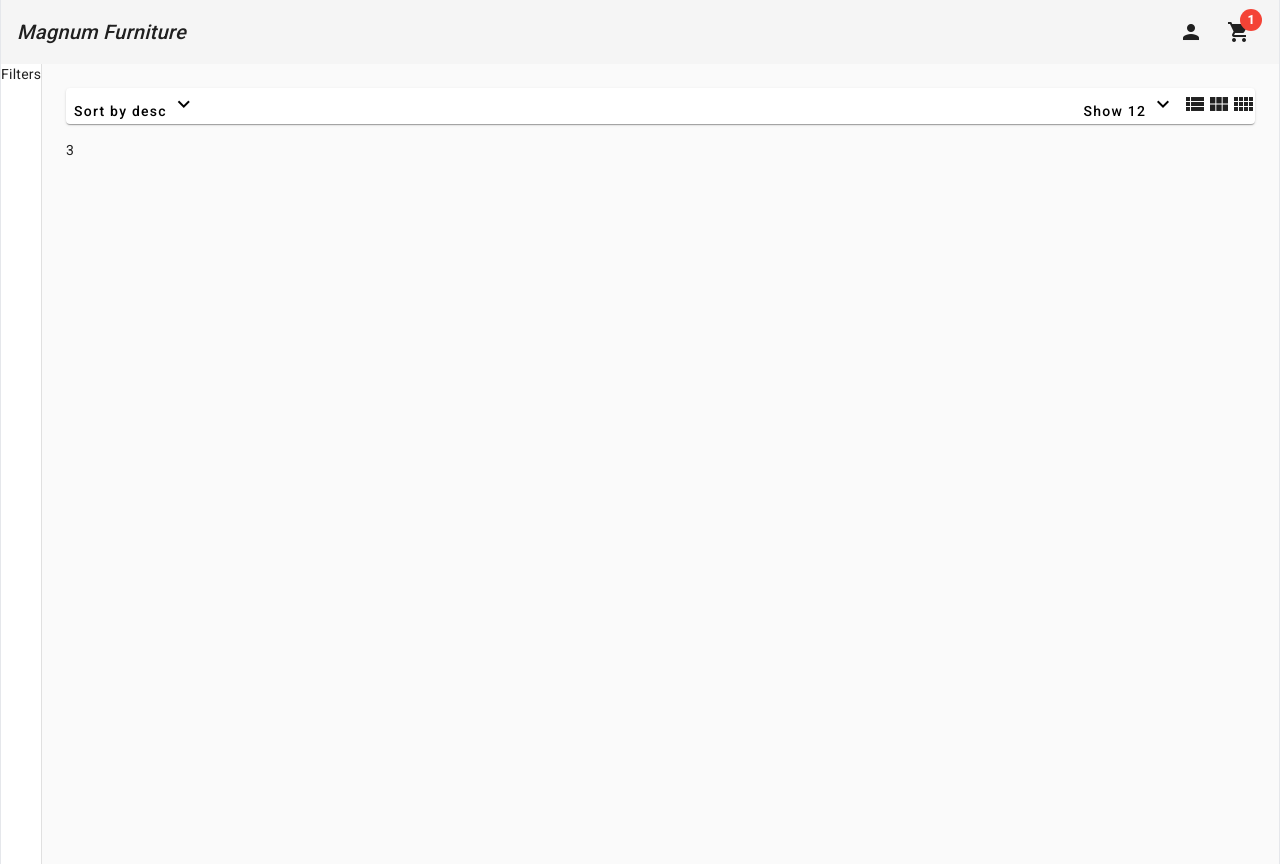
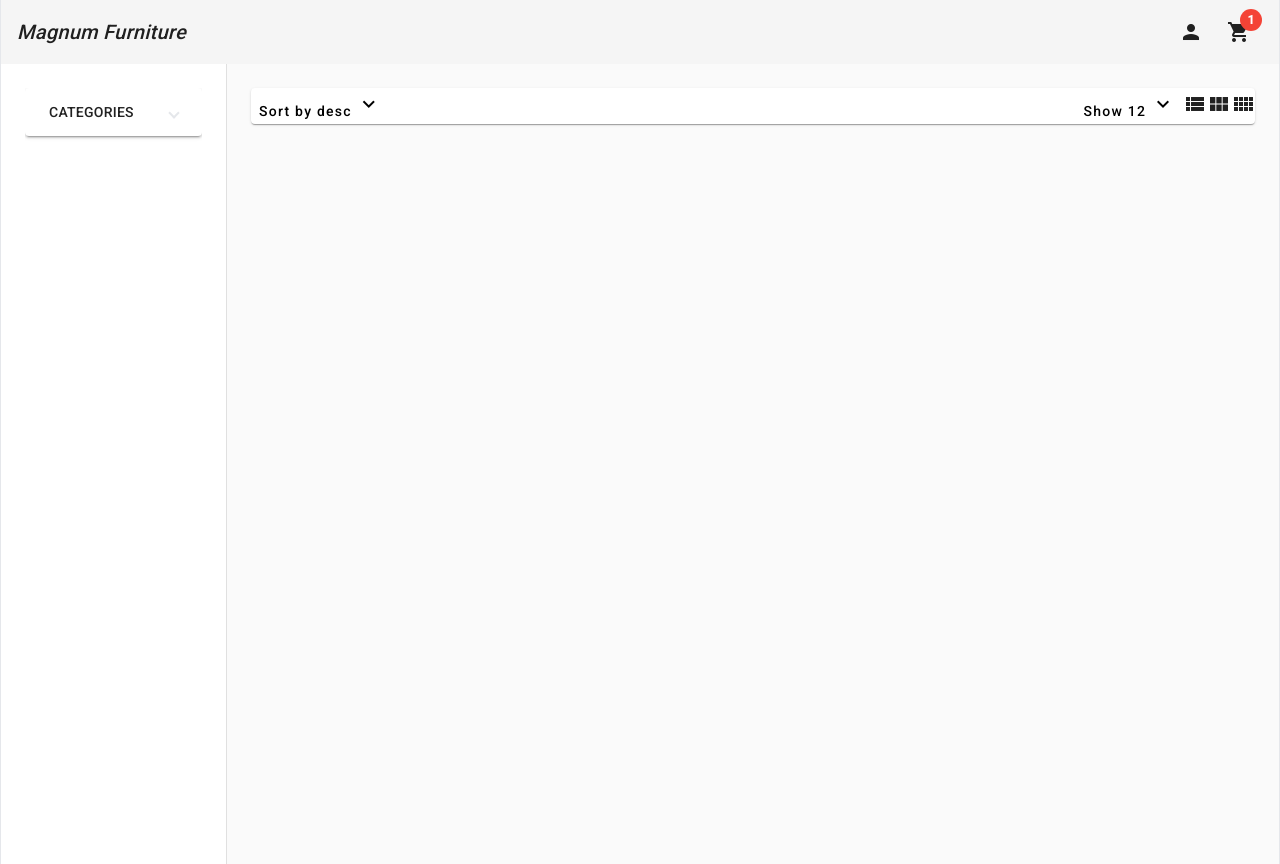
Before and after one commit to DanailDanov/SoftUni-Angular-Project, an Angular app in the folder E-Commerce-Store/: page /home in a window 1280 px wide. Built offline with nearby package versions, Linux system fonts and the light colour scheme.

Commit message:
adding categories

```diff
--- /dev/null
+++ b/E-Commerce-Store/src/app/features/filters/filters.component.html
@@ -0,0 +1,12 @@
+<mat-expansion-panel *ngIf="categories">
+    <mat-expansion-panel-header>
+        <mat-panel-title>
+            CATEGORIES
+        </mat-panel-title>
+    </mat-expansion-panel-header>
+    <mat-selection-list [multiple]="false">
+         <mat-list-option *ngFor="let category of categories" [value]="category">
+            <button (click)="onShowCategory(category)">{{category}}</button>
+         </mat-list-option>
+    </mat-selection-list>
+</mat-expansion-panel>
--- /dev/null
+++ b/E-Commerce-Store/src/app/features/filters/filters.component.ts
@@ -0,0 +1,16 @@
+import { Component, EventEmitter, Output } from '@angular/core';
+
+@Component({
+  selector: 'app-filters',
+  templateUrl: './filters.component.html',
+  styleUrls: ['./filters.component.css']
+})
+export class FiltersComponent {
+  @Output() showCategory = new EventEmitter<string>();
+
+  categories = ['Chair', 'Table'];
+
+  onShowCategory(category: string) : void {
+    this.showCategory.emit(category);
+  }
+}
--- a/E-Commerce-Store/src/app/features/home/home.component.html
+++ b/E-Commerce-Store/src/app/features/home/home.component.html
@@ -1,10 +1,9 @@
 <mat-drawer-container [autosize]="true" class="min-h-full mx-auto border-x">
-
-    <mat-drawer mode="side" opened>
-        <div>Filters</div>
+    <mat-drawer mode="side" opened class="p-6">
+        <app-filters  (showCategory)="onShowCategory($event)"/>
     </mat-drawer>
     <mat-drawer-content class="p-6">
-        <app-products-header (ColumnsCountChange)="onColumnsCountChange($event)" />
-        {{cols}}
+        <app-products-header (columnsCountChange)="onColumnsCountChange($event)" />
+        {{category}}
     </mat-drawer-content>
 </mat-drawer-container>
--- a/E-Commerce-Store/src/app/features/home/home.component.ts
+++ b/E-Commerce-Store/src/app/features/home/home.component.ts
@@ -8,8 +8,13 @@
 export class HomeComponent {
 
   cols = 3;
+  category: string |undefined;
 
   onColumnsCountChange(colsNum: number): void {
     this.cols = colsNum;
   }
+
+  onShowCategory (newCategory: string) : void {
+    this.category = newCategory;
+  }
 }
--- a/E-Commerce-Store/src/app/features/products-header/products-header.component.ts
+++ b/E-Commerce-Store/src/app/features/products-header/products-header.component.ts
@@ -6,7 +6,7 @@
   styleUrls: ['./products-header.component.css']
 })
 export class ProductsHeaderComponent {
-  @Output() ColumnsCountChange = new EventEmitter<number>();
+  @Output() columnsCountChange = new EventEmitter<number>();
 
   sort = 'desc';
   itemsShowCount = 12;
@@ -20,6 +20,6 @@
   }
 
   onColumnsUpdated(colsNum: number): void {
-    this.ColumnsCountChange.emit(colsNum);
+    this.columnsCountChange.emit(colsNum);
   }
 }
```
Also changed, not shown: E-Commerce-Store/src/app/app.module.ts (+5 -2 lines), E-Commerce-Store/src/app/features/filters/filters.component.css (added), 1 other file (tests, documents, lock files or other folders).
